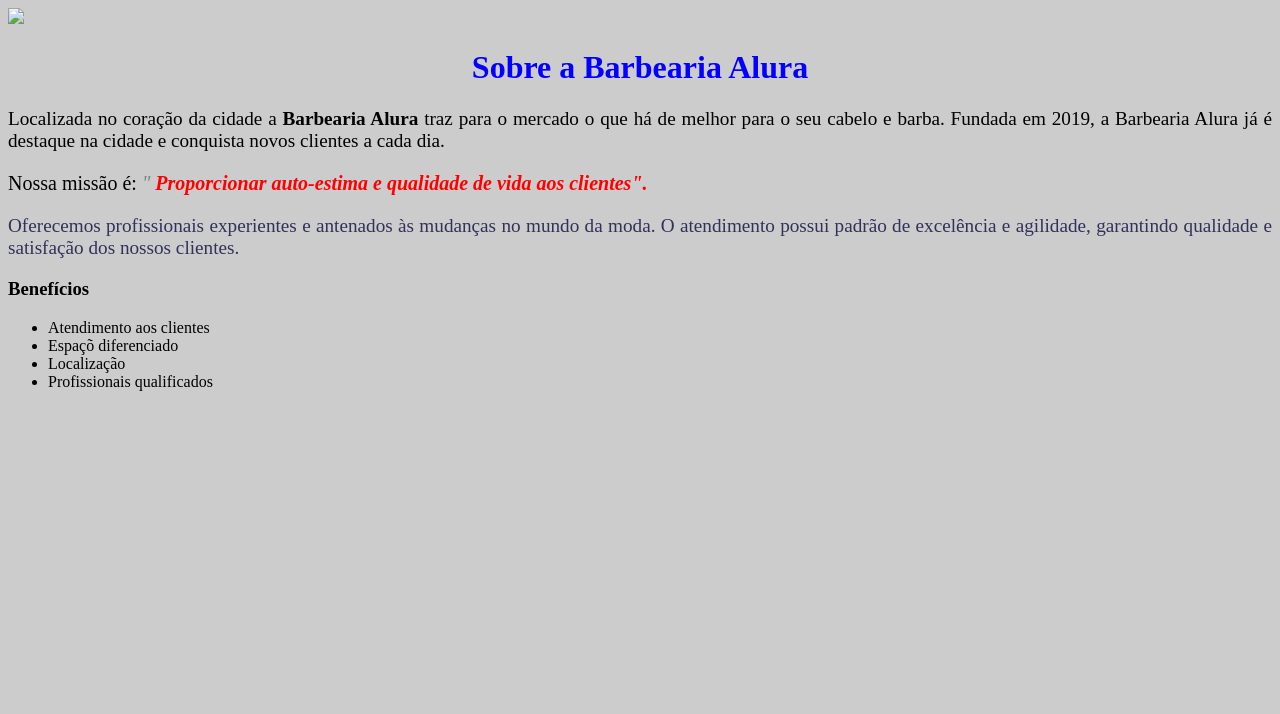
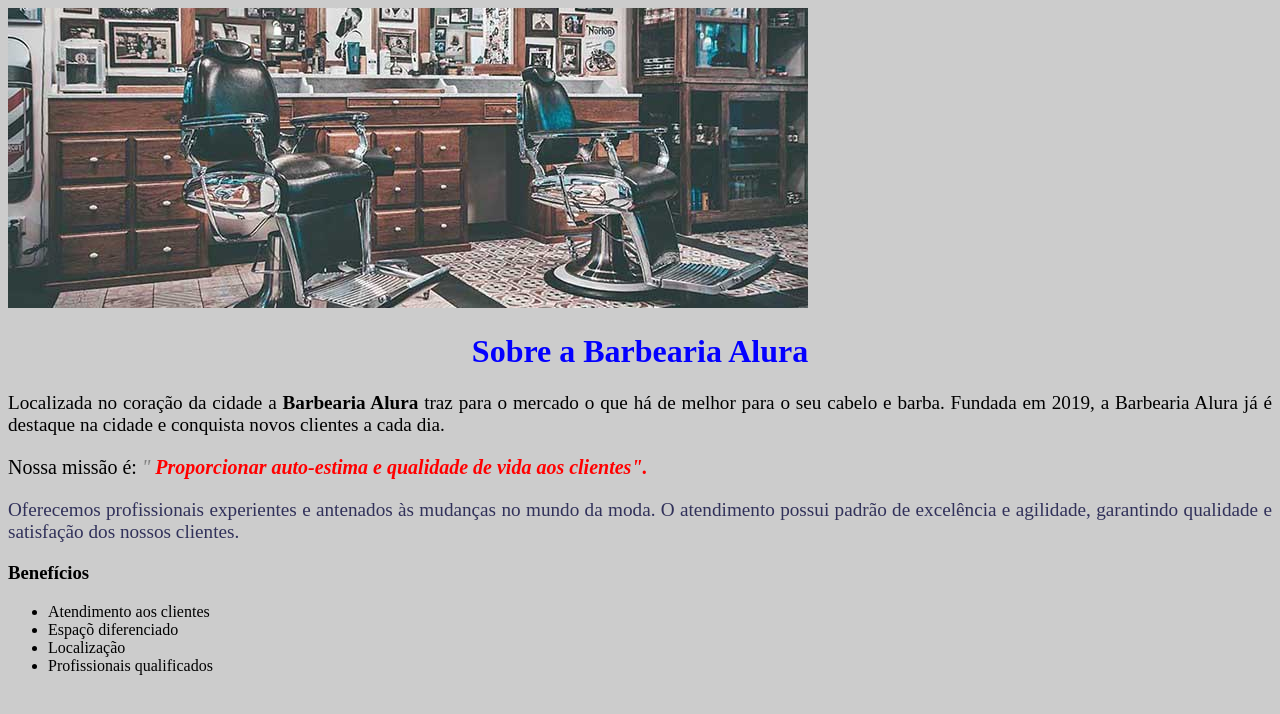
Before and after one commit to Dudamuller/Aulaalura1, a plain HTML site: page index.html in a window 1280 px wide. Drawn offline with Linux system fonts and the light colour scheme.

Commit message:
Add files via upload

```diff
--- a/index.html
+++ b/index.html
@@ -11,7 +11,7 @@
 </head>
 <body>
 
-    <img src="banner.zip">
+    <img src="./banner.jpg">
 
     <h1 style="color: rgb(4, 0, 255);" > Sobre a Barbearia Alura</h1>
 
```
Also changed, not shown: banner.jpg (added).
